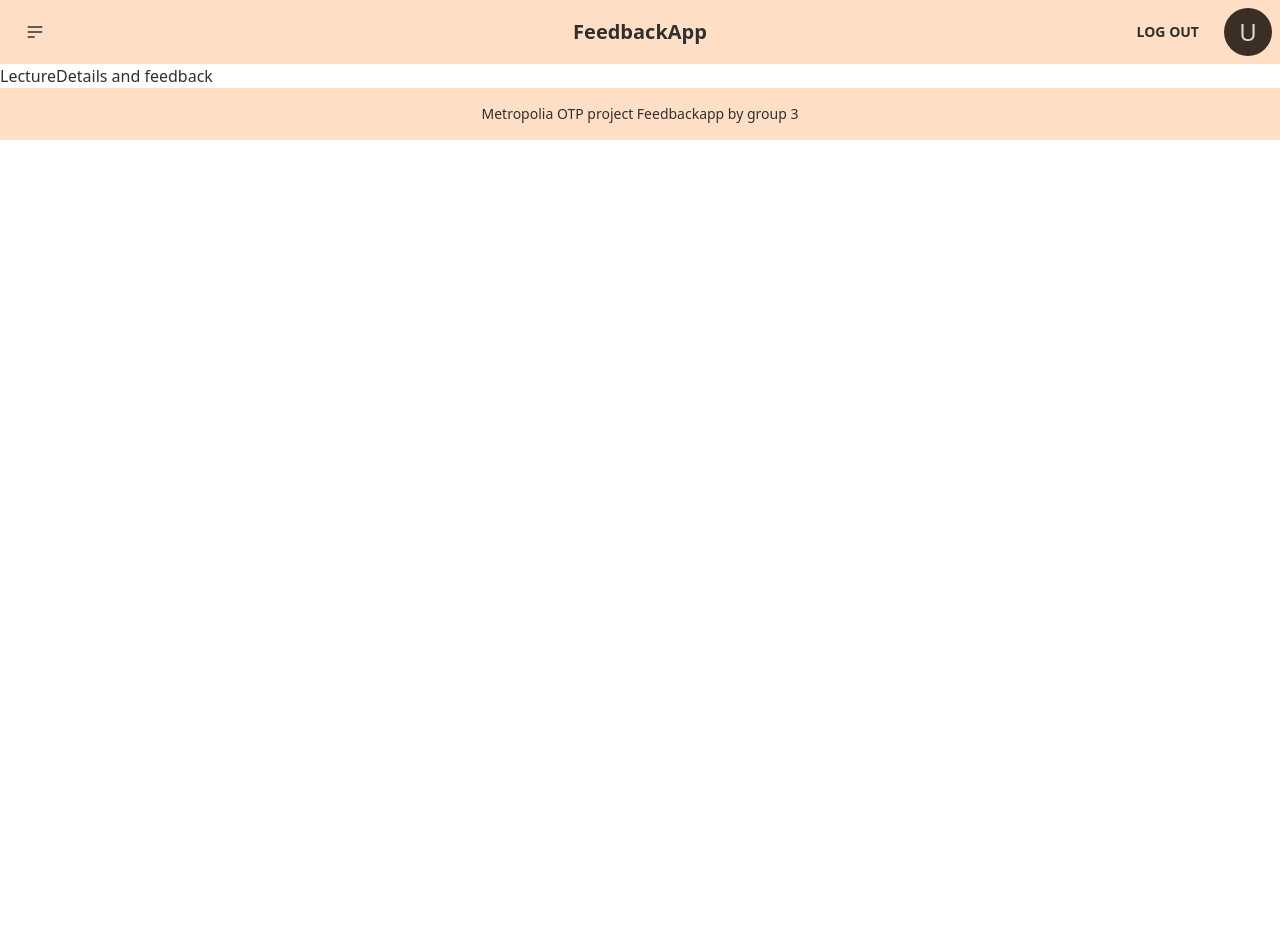
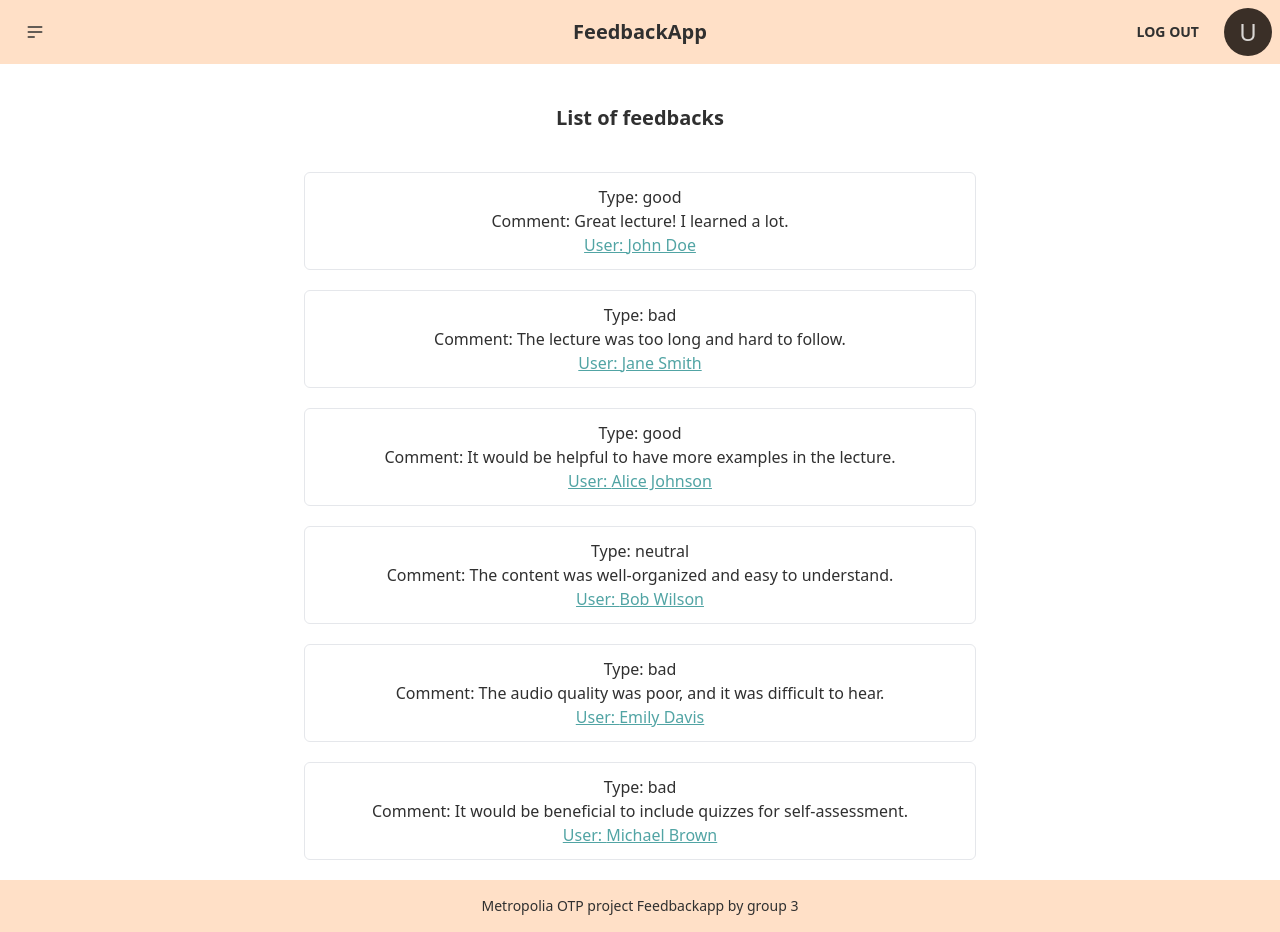
Before and after one commit to snamnna/Feedback-app, a React (Vite) app in the folder Client/: page /lectures/1 in a window 1280 px wide. Before the commit the page ends 800 px from the top, so only its background shows below. Built offline with nearby package versions, Linux system fonts and the light colour scheme; no server answers; sample sign-in values are in the browser's storage.

Commit message:
tehty pohjaa placeholderien avulla

```diff
--- a/Client/src/Pages/LectureDetails/LectureDetails.jsx
+++ b/Client/src/Pages/LectureDetails/LectureDetails.jsx
@@ -1,9 +1,108 @@
+import { Link, useNavigate, useParams } from "react-router-dom";
+import { useEffect, useState } from "react";
+import feedbackService from "../../services/feedbackService";
+
 const LectureDetails = () => {
-  //TODO: opettaja: lisätään tänne luennon feedbackit graafina tai prosentteina ja kaikki feedbackit erikseen, jotta voidaan katsoa userin antamia muitakin feedbackeja
+  const { lectureId } = useParams();
+  const [feedback, setFeedback] = useState([]);
+  const navigate = useNavigate();
+
+  useEffect(() => {
+    console.log(lectureId);
+
+    const fetchFeedback = async () => {
+      try {
+        const feedbacks = await feedbackService.lectureFeedback(lectureId);
+        setFeedback(feedbacks);
+        console.log(feedback);
+      } catch (error) {
+        console.error("Error fetching feedback:", error);
+      }
+    };
+    fetchFeedback();
+  }, [lectureId]);
+
+  const phfeedbacks = [
+    {
+      type: "good",
+      comment: "Great lecture! I learned a lot.",
+      user: "John Doe",
+      id: 1,
+    },
+    {
+      type: "bad",
+      comment: "The lecture was too long and hard to follow.",
+      user: "Jane Smith",
+      id: 1,
+    },
+    {
+      type: "good",
+      comment: "It would be helpful to have more examples in the lecture.",
+      user: "Alice Johnson",
+      id: 2,
+    },
+    {
+      type: "neutral",
+      comment: "The content was well-organized and easy to understand.",
+      user: "Bob Wilson",
+      id: 3,
+    },
+    {
+      type: "bad",
+      comment: "The audio quality was poor, and it was difficult to hear.",
+      user: "Emily Davis",
+      id: 4,
+    },
+    {
+      type: "bad",
+      comment: "It would be beneficial to include quizzes for self-assessment.",
+      user: "Michael Brown",
+      id: 4,
+    },
+  ];
+  // Calculate the number of good feedback
+  const goodfb = phfeedbacks.filter(
+    (feedback) => feedback.type === "good"
+  ).length;
+
+  const badfb = phfeedbacks.filter(
+    (feedback) => feedback.type === "bad"
+  ).length;
+
+  const neutralfb = phfeedbacks.filter(
+    (feedback) => feedback.type === "neutral"
+  ).length;
+
+  // Calculate the total number of feedback
+  const totalFeedback = phfeedbacks.length;
+
+  // Calculate the percentage of positive feedback
+  const percentage = (goodfb / totalFeedback) * 100;
+
+  const handleUserFeedback = (userId) => {
+    navigate(`/feedback/${userId}`);
+  };
 
   return (
     <div>
-      <h1>LectureDetails and feedback</h1>
+      <h1 className="mt-10 mb-10 text-xl font-bold text-center">
+        List of feedbacks
+      </h1>
+      <ul>
+        {phfeedbacks.map((feedback, index) => (
+          <li
+            className="border rounded-md max-w-2xl p-3 my-5 mx-auto text-center"
+            key={index}
+          >
+            <h3>Type: {feedback.type}</h3>
+            <p>Comment: {feedback.comment}</p>
+            {/*TODO: navigoi sivulle jossa userin antamat feedbackit*/}
+            <Link to={`/feedback/${feedback.id}`} className="link text-primary">
+              User: {feedback.user}
+            </Link>
+          </li>
+        ))}
+      </ul>
     </div>
   );
 };
```
